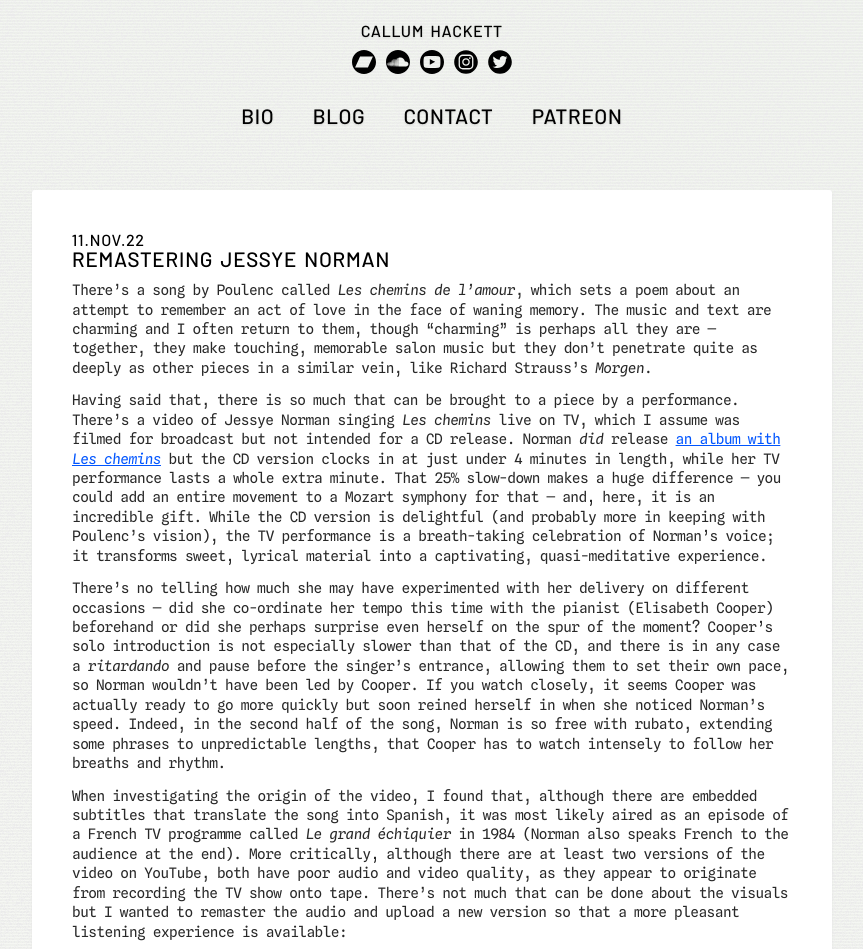
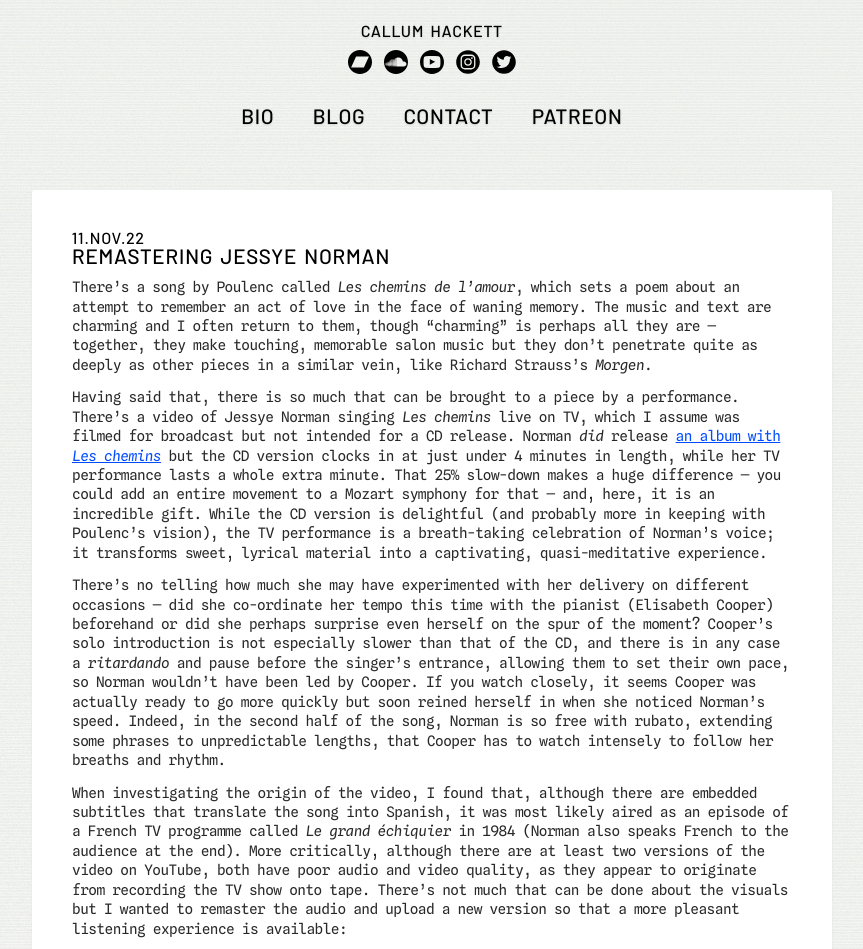
Before and after one commit to callumhackett/callumhackett.github.io, a Jekyll site: the page built from _posts/2022-11-11-jessye-norman-remastered.md, in a window 1280 px wide. Shown: the top 949 px of the page, without its empty margins (208-1071 px from the left). Built offline with Jekyll 4.4.1, drawn with Linux system fonts in a browser that asks for light colours; comment, search, counter and statistics services are not loaded; grey boxes are pictures that could not be loaded.

Commit message:
css refinement

```diff
--- a/assets/css/core.css
+++ b/assets/css/core.css
@@ -48,22 +48,14 @@
 }
 
 /* Font Families */
-#title, #navigation, #sidebar, #post-date, .post-tags, .post-index-entry-date, .post-index-entry-tags {
+#title, #navigation, #sidebar, #post-date, .post-tags, .post-index-entry-date, .post-index-entry-tags, h1, h2, h3 {
     font-family: 'barlow', 'futura', sans-serif;
     color: var(--title-color);
     font-weight: var(--title-weight);
     text-transform: uppercase;
     letter-spacing: 1px;
     word-spacing: 2px;
-    margin-block-start: 0 !important;
-}
-h1, h2, h3 {
-    font-family: 'barlow', 'futura', sans-serif;
-    color: var(--title-color);
-    font-weight: var(--title-weight);
-    text-transform: uppercase;
-    letter-spacing: 1px;
-    word-spacing: 2px;
+    line-height: var(--title-line-height);
 }
 p, li {
     font-family: 'spline sans mono', 'inconsolata', sans-serif;
@@ -77,6 +69,7 @@
 #title {
     text-align: center;
     padding: 2.5vh 0 0 0;
+    margin-block-start: 0;
 }
 #title h1 {
     font-size: var(--title-small-size) !important;
@@ -99,9 +92,10 @@
 #navigation {
     font-size: var(--title-large-size);
     text-shadow: var(--title-shadow);
-    line-height: 1.5em;
+    line-height: 1.5em !important;
     text-align: center;
     padding: 2.5vh 0;
+    margin-block-start: 0;
 }
 #navigation a {
     color: var(--title-color);
@@ -128,7 +122,8 @@
     text-decoration: underline;
 }
 ul {
-    margin-block-start: 0 !important;
+    padding-left: var(--body-padding);
+    margin-block-start: 0;
 }
 li {
     font-size: var(--body-font-size);
@@ -138,13 +133,3 @@
 img, audio {
     border-radius: calc(var(--border-radius) * 0.67);
 }
-@media screen and (min-width: 1366px) {
-    ul {
-        padding-left: var(--body-padding);
-    }
-}
-@media screen and (max-width: 1365px) {
-    ul {
-        padding-left: calc(var(--body-padding) * 0.75);
-    }
-}
--- a/assets/css/index.css
+++ b/assets/css/index.css
@@ -32,7 +32,7 @@
 }
 @media screen and (max-width: 1365px) {
     #body-grid {
-        margin-top: calc(var(--mobile-element-spacing) /2);
+        margin-top: calc(var(--mobile-vertical-spacing) /2);
     }
 }
 
@@ -89,7 +89,7 @@
     .index {
         position: relative;
         max-width: var(--grid-body-width);
-        margin: 0 auto var(--mobile-element-spacing) auto;
+        margin: 0 auto var(--mobile-vertical-spacing) auto;
     }
     .text-cell {
         padding: 2em;
--- a/assets/css/page.css
+++ b/assets/css/page.css
@@ -33,19 +33,17 @@
         max-width: var(--grid-body-width);
     }
     #sidebar {
-        padding: 0 0 var(--mobile-element-spacing) 0;
+        padding: 0 0 var(--mobile-vertical-spacing) 0;
     }
 }
 
 /* Main Body Elements */
 #page-content h1 {
     font-size: var(--title-large-size);
-    line-height: var(--title-line-height);
     margin: 0 0 0.5em 0;
 }
 #page-content h2 {
     font-size: var(--title-large-size);
-    line-height: var(--title-line-height);
     margin: 1.5em 0 0.25em 0;
 }
 #page-content h3 {
@@ -57,6 +55,12 @@
 #page-content h3:not(:first-child) {
     margin: 1.5em 0 0.25em 0;
 }
+#post-date {
+    margin-block-start: 0 !important;
+}
+.post-tags {
+    margin-block-start: 0 !important;
+}
 .post-index-entry {
     display: inline-block;
     clear: both;
@@ -64,19 +68,19 @@
 }
 .post-index-entry-date {
     font-size: var(--title-small-size);
-    line-height: var(--title-line-height);
+    margin-block-start: 0;
 }
 .post-index-entry-title h1 {
-    margin: 0 0 0.75em 0 !important;
+    margin: 0 0 0.75em 0;
 }
 .post-index-entry p {
     text-align: left !important;
 }
 .post-index-entry-tags {
     font-size: 0.8em;
-    line-height: var(--title-line-height);
     padding-bottom: var(--body-padding);
     clear: both;
+    margin-block-start: 0;
 }
 .post-index-entry-tags a {
     color: rgb(136, 138, 137);
@@ -129,8 +133,14 @@
 @media screen and (min-width: 600px) {
     #page-content .small-pic, #post-index img {
         float: left;
-        margin-right: calc(var(--body-padding) * 0.75);
+        margin: 0 16px 8px 0;
         width: var(--body-img-width);
+    }
+    #page-content .small-pic {
+        margin-top: 2px;
+    }
+    #post-index img {
+        margin-top: 1px;
     }
 }
 @media screen and (max-width: 599px) {
@@ -165,7 +175,7 @@
         line-height: 1.3em;
     }
     #mobile-post-tags {
-        padding: var(--body-padding) 0 var(--mobile-element-spacing) 0;
+        padding: var(--body-padding) var(--body-padding) var(--mobile-vertical-spacing) var(--body-padding);
         line-height: 1.3em;
     }
     #mobile-post-tags a {
@@ -180,6 +190,7 @@
 #sidebar {
     text-align: right;
     text-shadow: var(--title-shadow);
+    margin-block-start: 0 !important;
 }
 #sidebar-title {
     font-size: var(--title-large-size);
--- a/assets/css/variables.css
+++ b/assets/css/variables.css
@@ -6,7 +6,7 @@
     --title-weight: normal;
     --title-shadow: 0 1px 2px rgba(0,0,0,0.13);
     --body-color: #282828;
-    --link-color: rgb(0, 85, 255);
+    --link-color: rgb(0, 75, 255);
     --studio-color: rgb(0, 85, 165);
     --neutral-shadow-shape: 0px 0px 3px 1px;
     --top-shadow-shape: 0px -2px 2px;
@@ -27,9 +27,9 @@
     --grid-body-width: calc(var(--grid-cell-width) * 2);
     /* Spacing */
     --body-padding: 2em;
-    --social-icon-spacing: 5px;
+    --social-icon-spacing: calc(var(--social-icon-size) / 4);
     --mobile-content-width: 90%;
-    --mobile-element-spacing: 4vh;
+    --mobile-vertical-spacing: 4vh;
     /* Shapes */
     --border-radius: 3px;
 }
```
